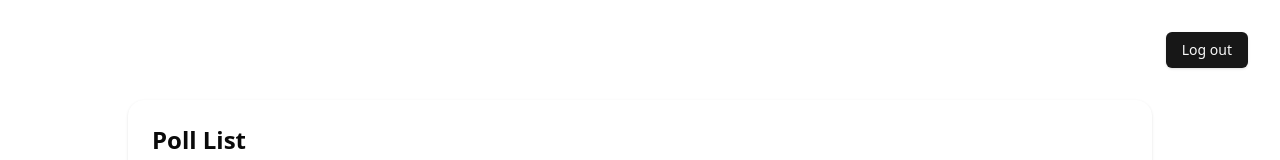
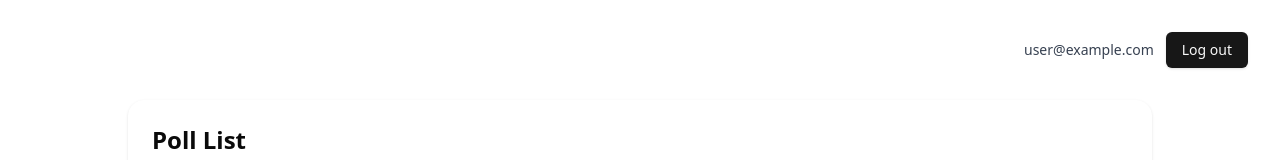
Before and after one commit to profiq/slack-open-poll, a React (Vite) app in the folder web/: page / in a window 1280 px wide. Shown: the top 160 px of the page. Built offline with nearby package versions, Linux system fonts and the light colour scheme; no server answers; sample sign-in values are in the browser's storage.

Commit message:
fix: edit authorization

```diff
--- a/web/src/App.tsx
+++ b/web/src/App.tsx
@@ -1,7 +1,7 @@
 import { BrowserRouter, Routes, Route } from "react-router-dom";
 import PollDetail from "@/components/pollDetail";
 import Dashboard from "@/components/pollList";
-import { LoginForm } from "@/components/login";
+import { LoginForm } from "@/components/logIn.tsx";
 import { AuthProvider } from "@/components/authContext.tsx";
 import ProtectedRoute from "@/components/protectedRouted";
 
--- a/web/src/components/authContext.tsx
+++ b/web/src/components/authContext.tsx
@@ -1,5 +1,3 @@
-"use client";
-
 import {type ReactNode, useEffect, useState} from "react";
 import {
     GoogleAuthProvider,
--- a/web/src/components/login.tsx
+++ b/web/src/components/logIn.tsx
@@ -1,5 +1,3 @@
-"use client";
-
 import { cn } from "@/lib/utils";
 import { Button } from "@/components/ui/button";
 import { Card, CardContent, CardHeader, CardTitle } from "@/components/ui/card";
@@ -13,6 +11,7 @@ export function LoginForm({ className, ...props }: React.ComponentProps<"div">)
     const [email, setEmail] = useState("");
     const [password, setPassword] = useState("");
     const [loading, setLoading] = useState(false);
+    const [error, setError] = useState<string | null>(null);
 
     useEffect(() => {
         if (user) {
@@ -23,10 +22,12 @@ export function LoginForm({ className, ...props }: React.ComponentProps<"div">)
     const handleLogin = async (e: React.FormEvent) => {
         e.preventDefault();
         setLoading(true);
+        setError(null);
         try {
             await login(email, password);
-        } catch (err) {
+        } catch (err: unknown) {
             console.error(err);
+            setError("Invalid email or password");
         } finally {
             setLoading(false);
         }
@@ -64,6 +65,11 @@ export function LoginForm({ className, ...props }: React.ComponentProps<"div">)
                                         onChange={(e) => setPassword(e.target.value)}
                                     />
                                 </div>
+
+                                {error && (
+                                    <div className="text-sm text-red-500">{error}</div>
+                                )}
+
                                 <div className="flex flex-col gap-3">
                                     <Button type="submit" className="w-full" disabled={loading}>
                                         {loading ? "Logging in..." : "Login"}
@@ -72,7 +78,7 @@ export function LoginForm({ className, ...props }: React.ComponentProps<"div">)
                                         type="button"
                                         variant="outline"
                                         className="w-full"
-                                        onClick={() => alert("Google login zatím není hotový")}
+                                        onClick={() => alert("Google login not available now")}
                                     >
                                         Login with Google
                                     </Button>
--- /dev/null
+++ b/web/src/components/logOutButton.tsx
@@ -0,0 +1,26 @@
+import { useAuth } from "@/lib/useAuth";
+import { Button } from "@/components/ui/button";
+
+export default function LogOutButton() {
+    const { user, logout } = useAuth();
+
+    const handleLogout = async () => {
+        try {
+            await logout();
+            window.location.href = "/login";
+        } catch (error) {
+            console.error("Logout error:", error);
+        }
+    };
+
+    return (
+        <div className="flex items-center gap-3">
+            {user && (
+                <span className="text-sm text-gray-700">
+                    {user.email}
+                </span>
+            )}
+            <Button onClick={handleLogout}>Log out</Button>
+        </div>
+    );
+}
--- a/web/src/components/logoutButton.tsx
+++ /dev/null
@@ -1,19 +0,0 @@
-"use client";
-
-import { useAuth } from "@/lib/useAuth";
-import { Button } from "@/components/ui/button";
-
-export default function LogoutButton() {
-    const { logout } = useAuth();
-
-    const handleLogout = async () => {
-        try {
-            await logout();
-            window.location.href = "/login";
-        } catch (error) {
-            console.error("Login error:", error);
-        }
-    };
-
-    return <Button onClick={handleLogout}>Log out</Button>;
-}
--- a/web/src/components/pollDetail.tsx
+++ b/web/src/components/pollDetail.tsx
@@ -6,7 +6,7 @@ import { ChartContainer, ChartTooltip, ChartTooltipContent} from "@/components/u
 import { Bar, BarChart, CartesianGrid, LabelList, XAxis, YAxis } from "recharts";
 import type {Poll} from "../types/poll";
 import { chartConfig } from "@/lib/chart-config";
-import LogoutButton from "@/components/logoutButton.tsx";
+import LogOutButton from "@/components/logOutButton.tsx";
 
 export default function PollDetail() {
     const { pollId } = useParams<{ pollId: string }>();
@@ -38,7 +38,7 @@ export default function PollDetail() {
     return (
         <div>
             <nav className="flex justify-end p-8">
-                <LogoutButton />
+                <LogOutButton />
             </nav>
             <div className="max-w-3xl mx-auto p-6 space-y-6">
 
--- a/web/src/components/pollList.tsx
+++ b/web/src/components/pollList.tsx
@@ -2,7 +2,7 @@ import { Table, TableBody, TableCell, TableHeader, TableHead, TableRow, TableCap
 import { useNavigate } from "react-router-dom";
 import type {Poll} from "../types/poll";
 import dataJson from '../assets/data.json';
-import LogoutButton from "@/components/logoutButton";
+import LogOutButton from "@/components/logOutButton.tsx";
 
 
 export default function ListOfPolls() {
@@ -16,7 +16,7 @@ export default function ListOfPolls() {
     return (
         <div>
             <nav className="flex justify-end p-8">
-                <LogoutButton />
+                <LogOutButton />
             </nav>
             <div className="max-w-5xl mx-auto p-6 bg-white rounded-2xl shadow">
                 <h1 className="text-2xl font-bold mb-2">Poll List</h1>
--- a/web/src/types/AuthContext.ts
+++ b/web/src/types/AuthContext.ts
@@ -1,5 +1,3 @@
-"use client";
-
 import { createContext } from "react";
 import type { User } from "firebase/auth";
 
```
